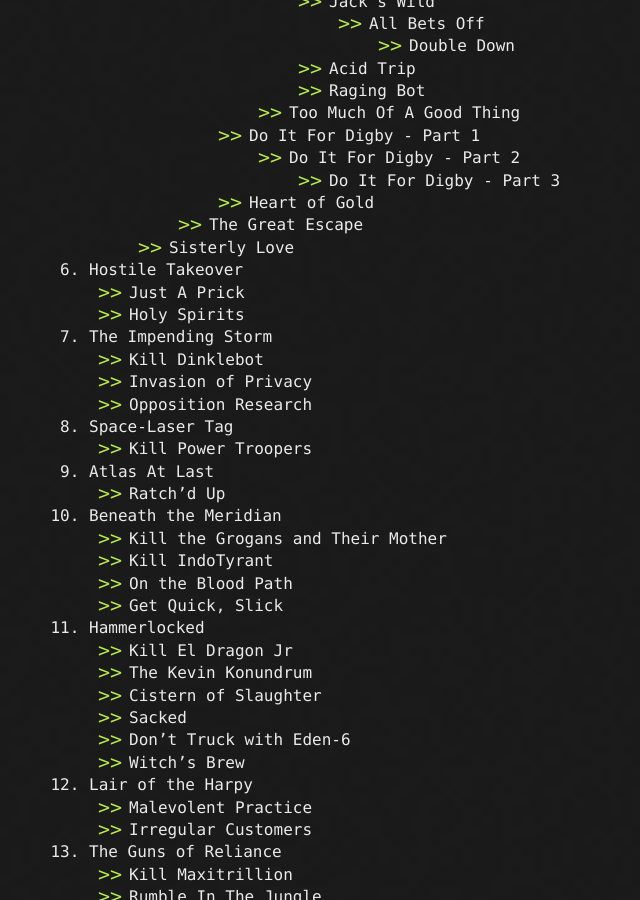
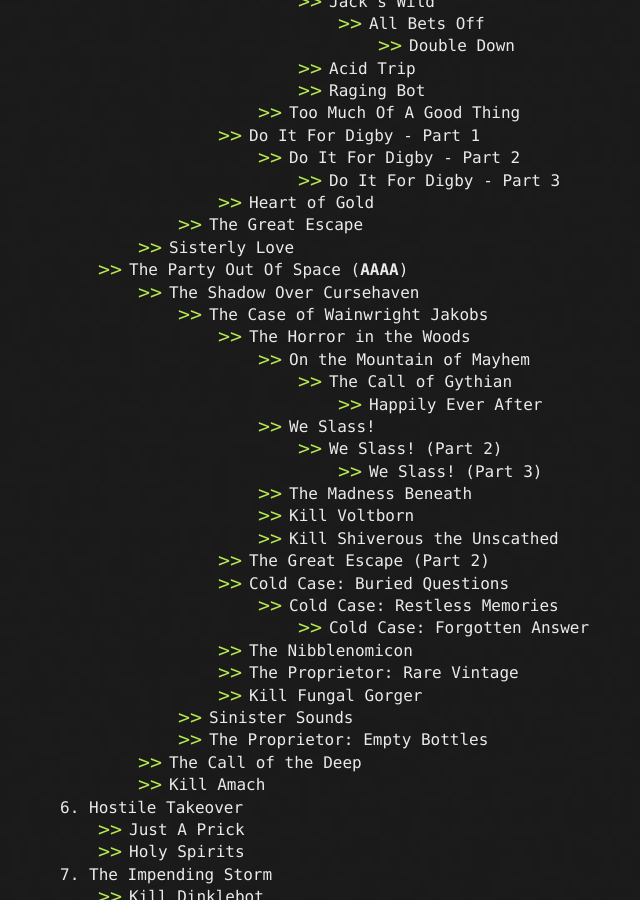
Before and after one commit to FromDarkHell/FromDarkHell.github.io, a Jekyll site: the page built from _posts/gameInfo/2019-3-26-Borderlands-3.md, in a window 1280 px wide and 900 px high, scrolled down 1071 px. Shown: the whole window, without its empty margins (91-731 px from the left). Built offline with Jekyll 4.4.1, drawn with Linux system fonts in a browser that asks for light colours; some of the changed text lies outside the part shown.

Commit message:
Add DLC2 Shenanigans

```diff
--- a/_posts/gameInfo/2019-12-12-Borderlands-3.md
+++ b/_posts/gameInfo/2019-3-26-Borderlands-3.md
@@ -48,6 +48,30 @@
                 - Heart of Gold
             * The Great Escape
         - Sisterly Love
+    * The Party Out Of Space (**AAAA**)
+        - The Shadow Over Cursehaven
+            * The Case of Wainwright Jakobs
+                - The Horror in the Woods
+                    * On the Mountain of Mayhem
+                        - The Call of Gythian
+                            * Happily Ever After
+                    * We Slass!
+                        -  We Slass! (Part 2)
+                            * We Slass! (Part 3)
+                    * The Madness Beneath
+                    * Kill Voltborn
+                    * Kill Shiverous the Unscathed
+                - The Great Escape (Part 2)
+                - Cold Case: Buried Questions
+                    * Cold Case: Restless Memories
+                        - Cold Case: Forgotten Answer
+                - The Nibblenomicon
+                - The Proprietor: Rare Vintage
+                - Kill Fungal Gorger
+            * Sinister Sounds
+            * The Proprietor: Empty Bottles
+        - The Call of the Deep
+        - Kill Amach
 6. Hostile Takeover
     * Just A Prick
     * Holy Spirits
@@ -140,6 +164,7 @@
 
 <br/>
 Note: This mission flow may not be fully 100% accurate.
+Note #2: Data gathered through `getall Mission MissionDependencies`
 
 ## Game/Speedrun Tools
 
```
